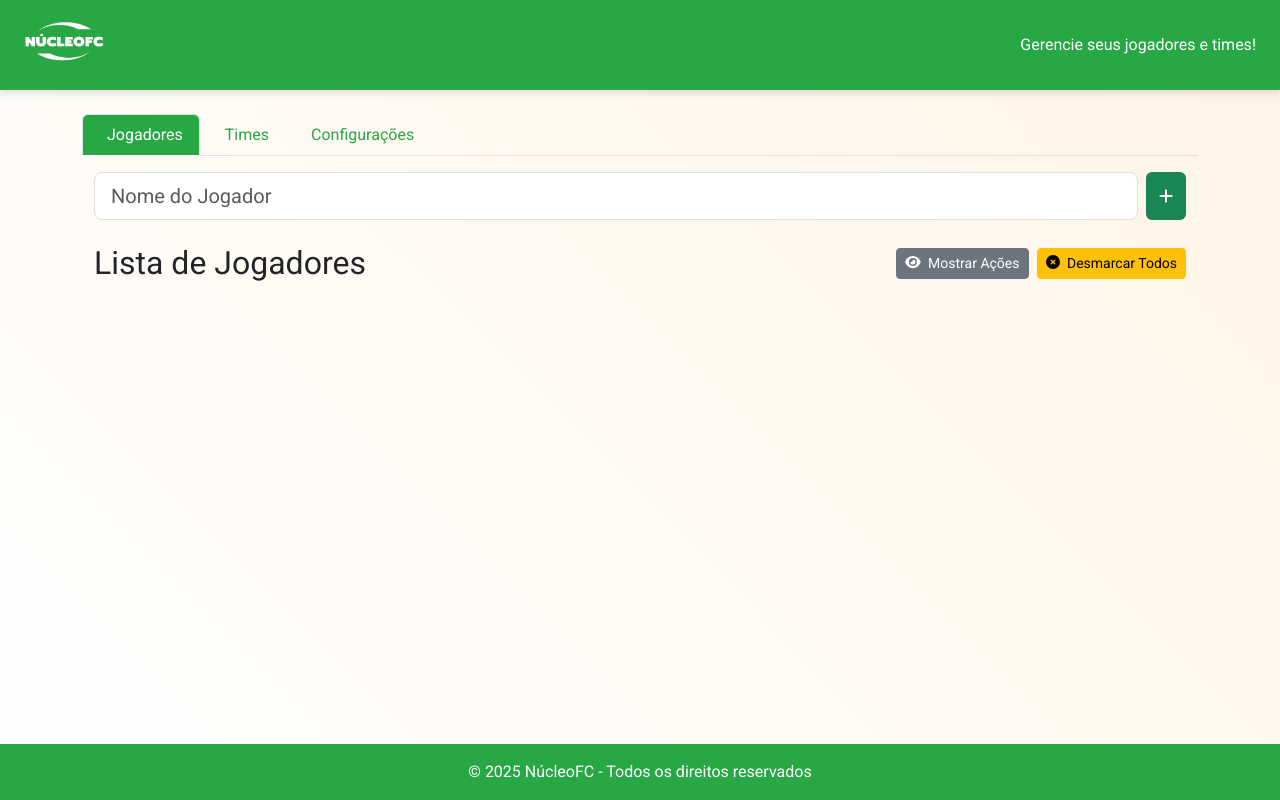
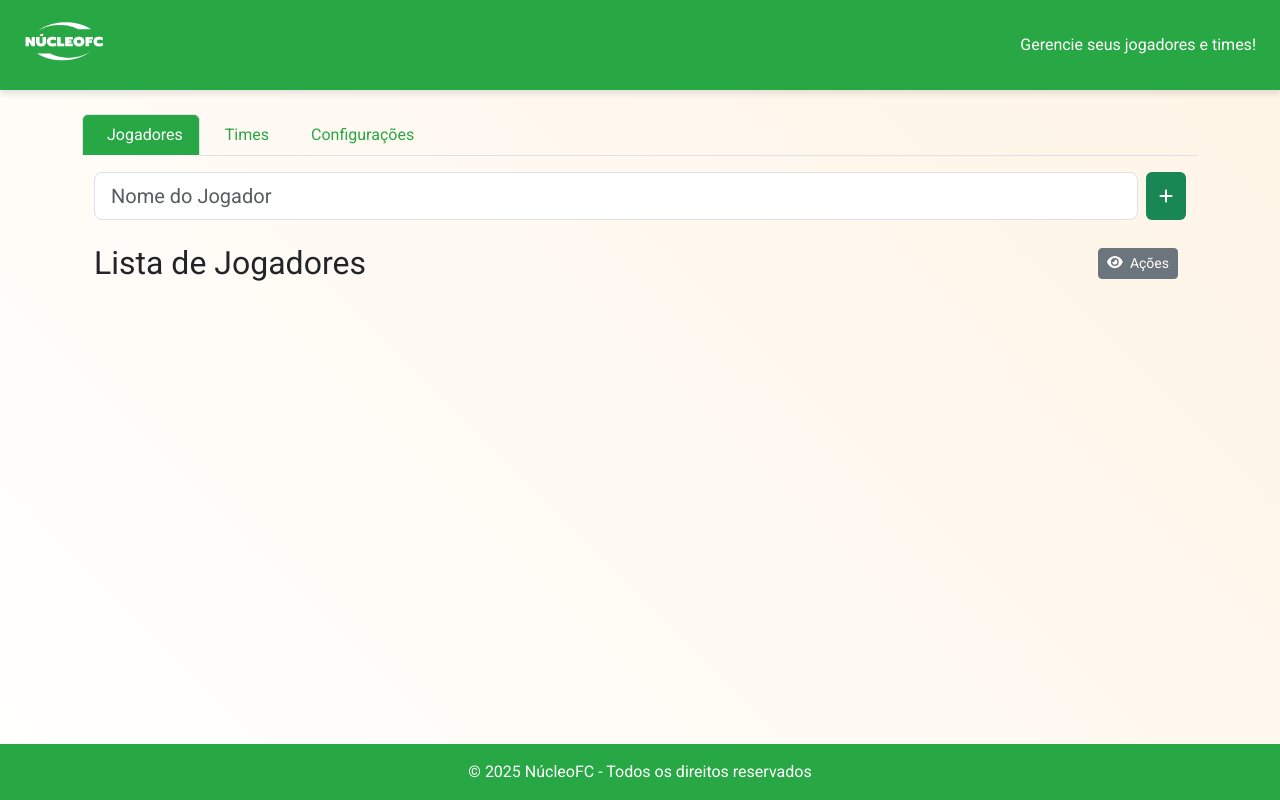
Before and after one commit to leandrosof/sistema-de-jogadores, a Next.js app: page / in a window 1280 px wide. Built offline with nearby package versions, Linux system fonts and the light colour scheme.

Commit message:
corrige bugs

```diff
--- a/components/PlayerList.js
+++ b/components/PlayerList.js
@@ -173,22 +173,24 @@ export default function PlayerList({ players, setPlayers }) {
           >
             {showButtons ? (
               <>
-                <FontAwesomeIcon icon={faEyeSlash} className="me-1" /> Ocultar
+                <FontAwesomeIcon icon={faEyeSlash} className="me-1" />
                 Ações
               </>
             ) : (
               <>
-                <FontAwesomeIcon icon={faEye} className="me-1" /> Mostrar Ações
+                <FontAwesomeIcon icon={faEye} className="me-1" /> Ações
               </>
             )}
           </button>
-          <button
-            onClick={uncheckAllPlayers}
-            className="btn btn-warning btn-sm"
-          >
-            <FontAwesomeIcon icon={faTimesCircle} className="me-1" /> Desmarcar
-            Todos
-          </button>
+          {showButtons && (
+            <button
+              onClick={uncheckAllPlayers}
+              className="btn btn-warning btn-sm"
+            >
+              <FontAwesomeIcon icon={faTimesCircle} className="me-1" />{" "}
+              Desmarcar Todos
+            </button>
+          )}
         </div>
       </div>
 
```
